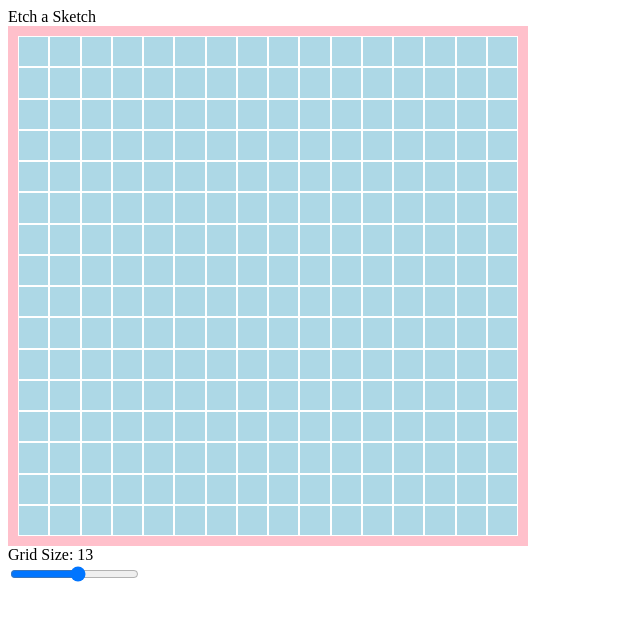
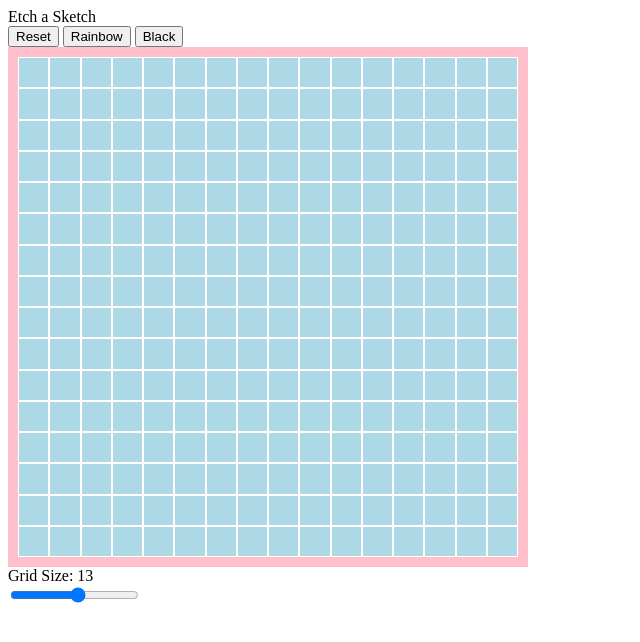
Before and after one commit to Madeline0421/etch-a-sketch, a plain HTML site: page index.html in a window 1280 px wide. Shown: the whole page, without its empty margins (0-640 px from the left). Drawn offline with Linux system fonts and the light colour scheme.

Commit message:
Add title and descriptor for grid size

```diff
--- a/index.html
+++ b/index.html
@@ -9,9 +9,16 @@
     <link rel="stylesheet" href="styles.css">
 </head>
 <body>
-    <div>Etch a Sketch</div>
+    <div id="title">Etch a Sketch</div>
+
+    <div class="menu-container">
+        <button id="reset">Reset</button>
+        <button>Rainbow</button>
+        <button>Black</button>
+    </div>
+
     <div class="grid-container"></div>
-    <div id="value">16</div>
+    <div id="value">Grid Size: 16</div>
     <input type="range" id="grid-input" min="5" max ="20" step="1">
 
 </body>
```
